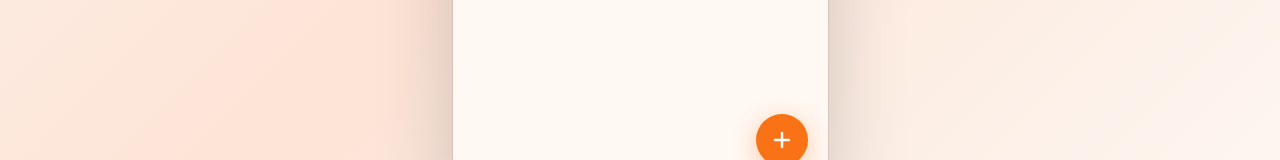
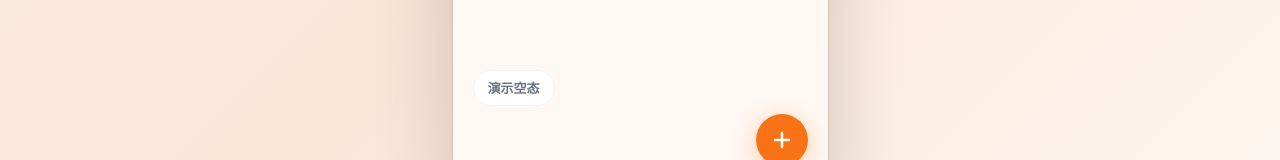
Before and after one commit to duheguilaiwan-commits/warm-review-ai, a React (Vite) app: page / in a window 1280 px wide. Both pictures are taken after a click on the button "一键体验". Shown: the part 614-774 px from the top of the page. Built offline with nearby package versions, Linux system fonts and the light colour scheme.

Commit message:
feat: 第六步-列表空态可演示(App根加空态入口, ListScreen签名纯净) 通關

```diff
--- a/src/app/App.tsx
+++ b/src/app/App.tsx
@@ -1201,6 +1201,15 @@ export default function App() {
           onAccount={() => setScreen("account")}
         />
       )}
+      {/* 空态演示入口（第六步：列表空态可手动触发） */}
+      {screen === "list" && (
+        <button
+          onClick={() => setStudents([])}
+          style={{ position: "absolute", bottom: 92, left: 20, height: 36, padding: "0 14px", borderRadius: 999, border: "1.5px solid #F3F4F6", background: "white", color: "#6B7280", fontSize: 13, cursor: "pointer", zIndex: 20 }}
+        >
+          演示空态
+        </button>
+      )}
       {screen === "checkin" && activeStudent && (
         <CheckinScreen
           student={activeStudent}
```
